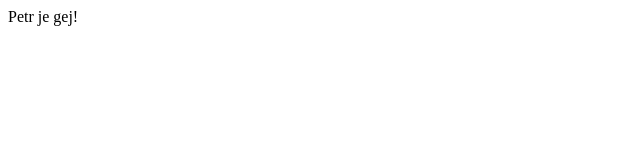
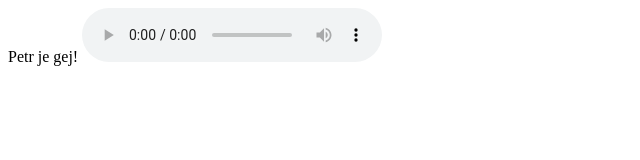
Before and after one commit to gejtr/gejtr.github.io, a plain HTML site: page index.html in a window 1280 px wide. Shown: the whole page, without its empty margins (0-640 px from the left). Drawn offline with Linux system fonts and the light colour scheme.

Commit message:
Update index.html

```diff
--- a/index.html
+++ b/index.html
@@ -4,6 +4,6 @@
   </head>
   <body>
     Petr je gej!
-    <audio autoplay src="petrjegay.mp3"></audio>
+    <audio controls autoplay src="petrjegay.mp3"></audio>
   </body>
 </html>
```
